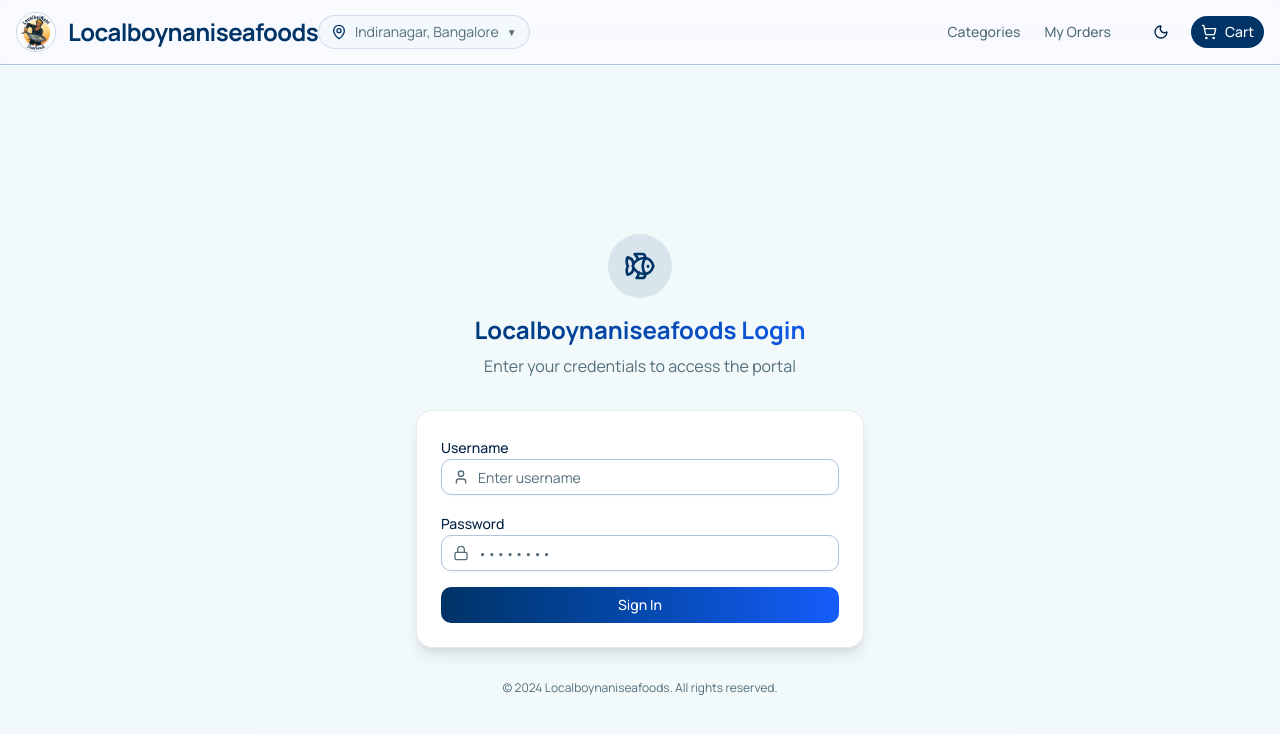
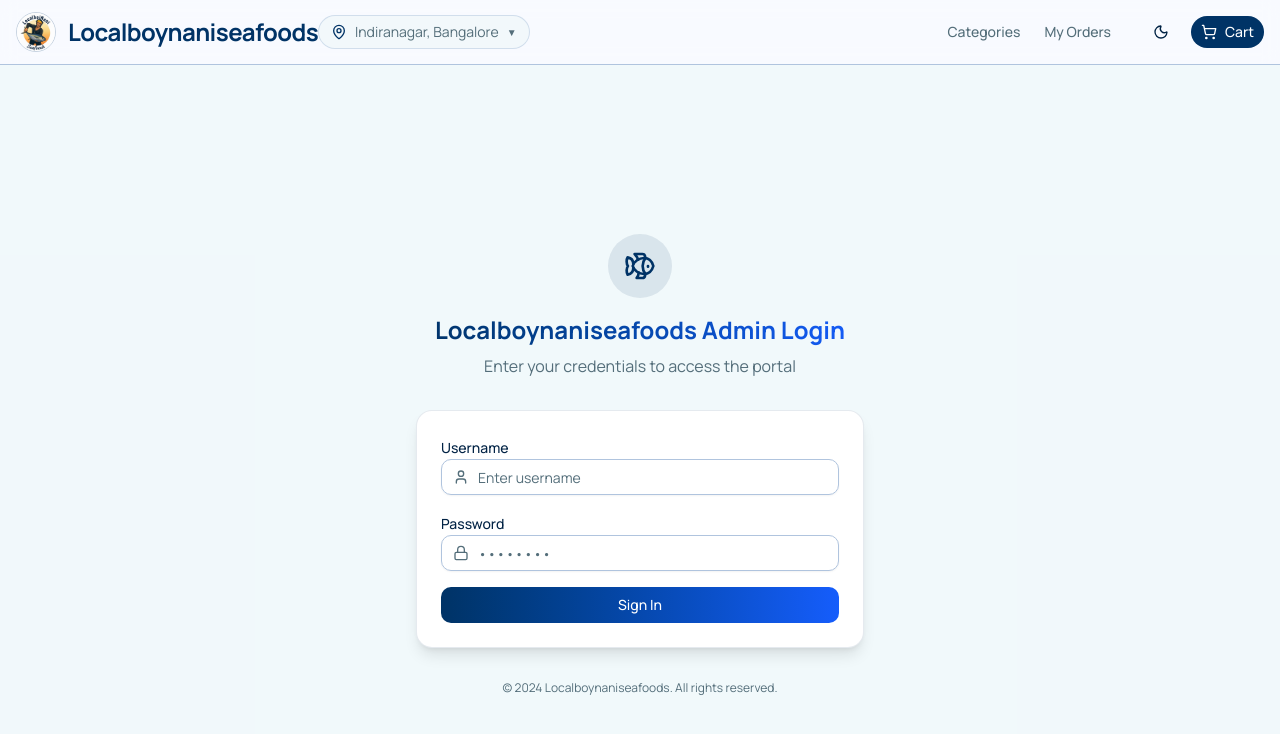
Before and after one commit to localboynaniseafoods31-netizen/market-site, a Next.js app: page /login in a window 1280 px wide. Shown: the top 734 px of the page. Built offline with nearby package versions, Linux system fonts and the light colour scheme.

Commit message:
check the pass

```diff
--- a/src/app/login/page.tsx
+++ b/src/app/login/page.tsx
@@ -74,7 +74,7 @@ function LoginForm() {
                         </div>
                     </div>
                     <h1 className="text-2xl font-bold bg-gradient-to-r from-primary to-blue-600 bg-clip-text text-transparent">
-                        Localboynaniseafoods Login
+                        Localboynaniseafoods Admin Login
                     </h1>
                     <p className="text-muted-foreground mt-2">
                         Enter your credentials to access the portal
```
